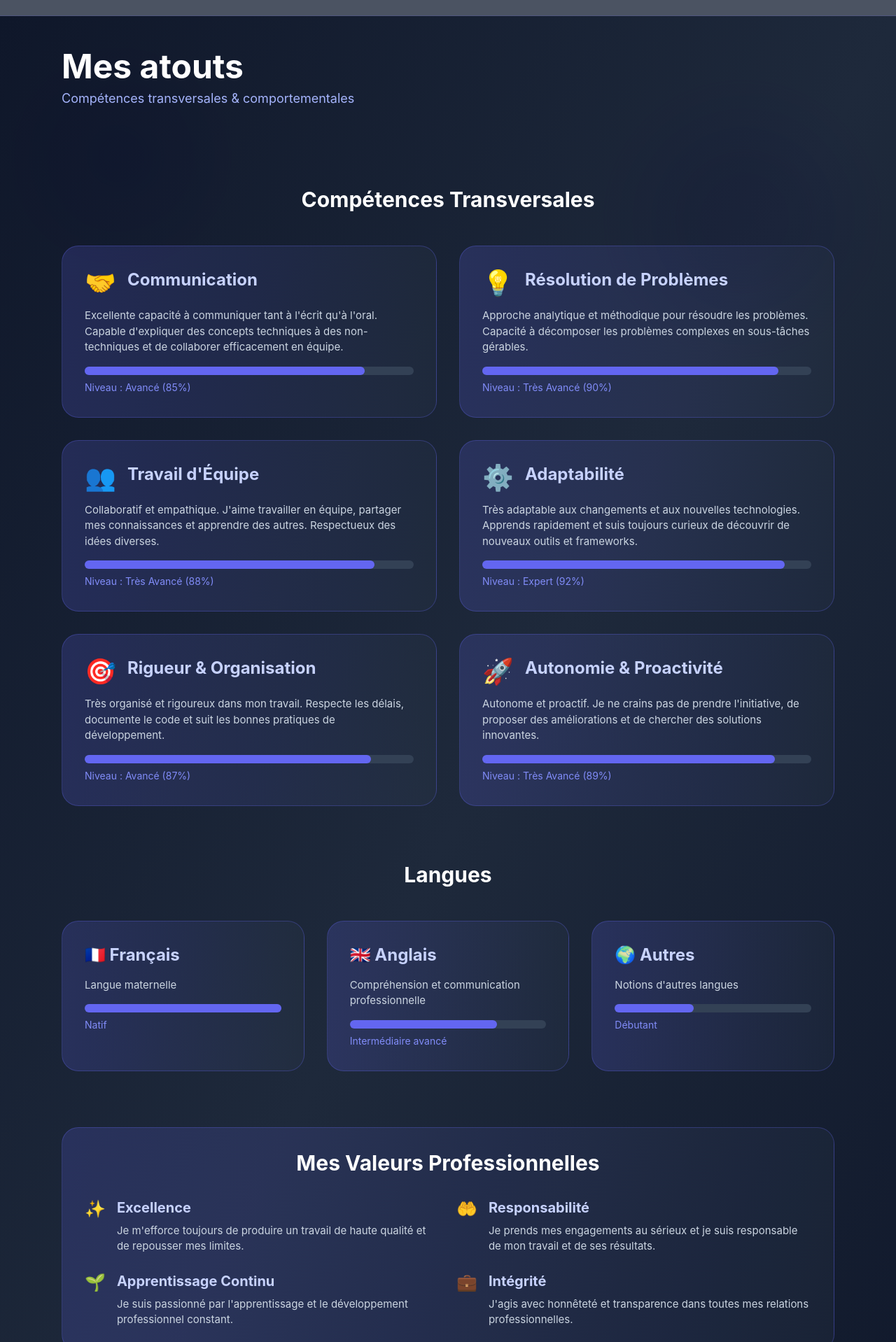
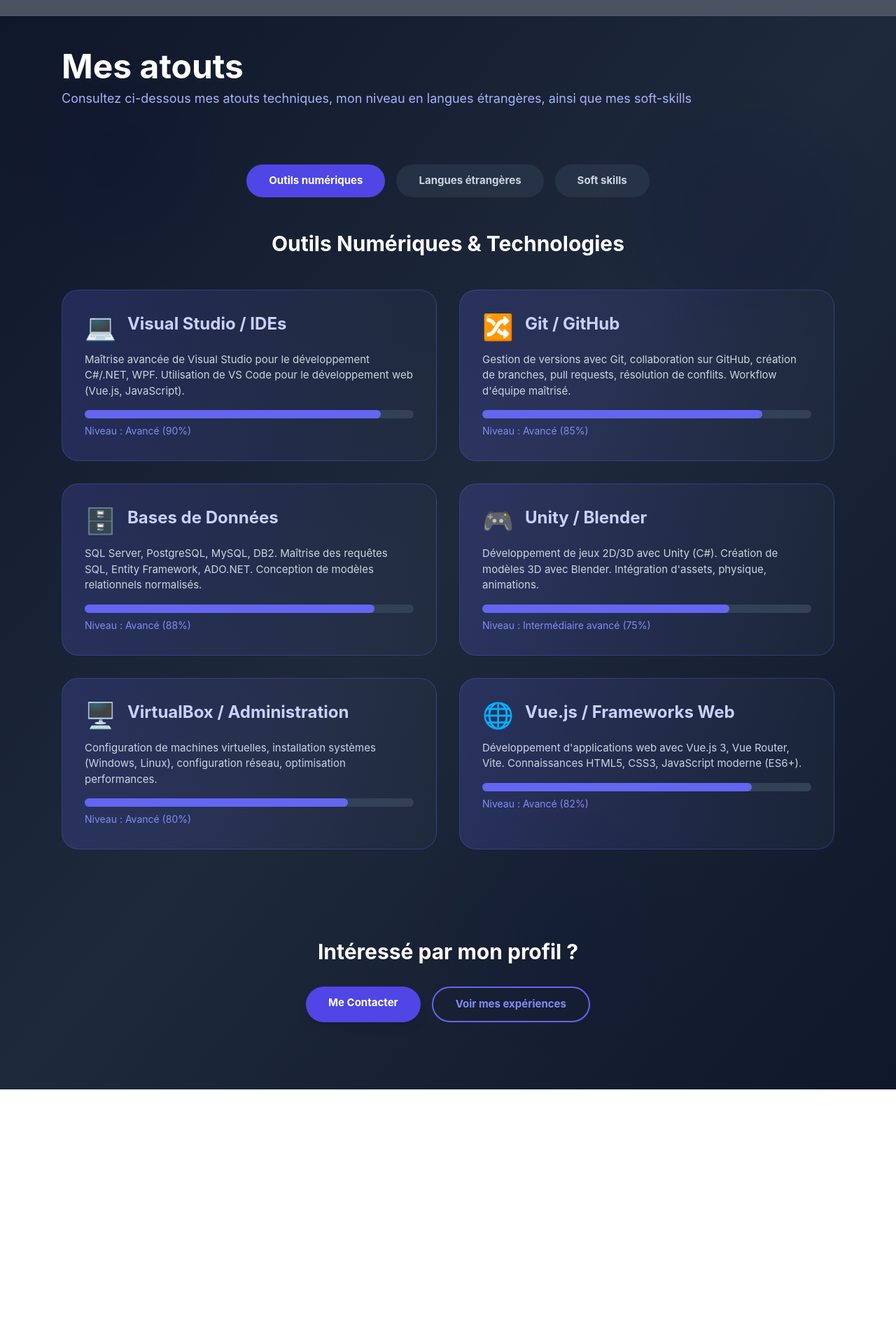
Before and after one commit to ethann-ol/ethann-ol.github.io, a Vue app in the folder e-portefolio/: page /mes-atouts in a window 1280 px wide. Shown: the part 42-1960 px from the top of the page at 70% size. After the commit the page ends 1599 px from the top, so only its background shows below. Built offline with nearby package versions, Linux system fonts and the light colour scheme.

Commit message:
maj softskill

```diff
--- a/e-portefolio/src/pages/SoftSkills.vue
+++ b/e-portefolio/src/pages/SoftSkills.vue
@@ -1,4 +1,11 @@
 <script setup>
+import { ref } from 'vue'
+
+const activeTab = ref('outils')
+
+const setTab = (tab) => {
+  activeTab.value = tab
+}
 </script>
 
 <template>
@@ -12,28 +19,184 @@
     <div class="relative z-10">
       <header class="pt-12 pb-8 max-w-6xl mx-auto px-6">
         <h1 class="text-5xl font-bold text-white mb-2">Mes atouts</h1>
-        <p class="text-indigo-300 text-lg">Compétences transversales & comportementales</p>
+        <p class="text-indigo-300 text-lg">Consultez ci-dessous mes atouts techniques, mon niveau en langues étrangères, ainsi que mes soft-skills</p>
       </header>
 
-      <main class="max-w-6xl mx-auto px-6 py-20">
-        <!-- Soft Skills principales -->
-        <section class="mb-20">
-          <h2 class="text-3xl font-bold text-white mb-12 text-center">Compétences Transversales</h2>
+      <main class="max-w-6xl mx-auto px-6 py-12">
+        <!-- Tabs Navigation -->
+        <div class="flex justify-center gap-4 mb-12 flex-wrap">
+          <button
+            @click="setTab('outils')"
+            :class="activeTab === 'outils' ? 'bg-indigo-600 text-white' : 'bg-slate-700/50 text-slate-300 hover:bg-slate-700'"
+            class="px-8 py-3 font-bold rounded-full transition-all duration-300"
+          >
+            Outils numériques
+          </button>
+          <button
+            @click="setTab('langues')"
+            :class="activeTab === 'langues' ? 'bg-indigo-600 text-white' : 'bg-slate-700/50 text-slate-300 hover:bg-slate-700'"
+            class="px-8 py-3 font-bold rounded-full transition-all duration-300"
+          >
+            Langues étrangères
+          </button>
+          <button
+            @click="setTab('softskills')"
+            :class="activeTab === 'softskills' ? 'bg-indigo-600 text-white' : 'bg-slate-700/50 text-slate-300 hover:bg-slate-700'"
+            class="px-8 py-3 font-bold rounded-full transition-all duration-300"
+          >
+            Soft skills
+          </button>
+        </div>
+
+        <!-- Tab Content: Outils numériques -->
+        <section v-if="activeTab === 'outils'" class="mb-20">
+          <h2 class="text-3xl font-bold text-white mb-12 text-center">Outils Numériques & Technologies</h2>
+
+          <div class="grid md:grid-cols-2 gap-8">
+            <!-- Visual Studio / IDEs -->
+            <div class="bg-gradient-to-r from-indigo-500/20 to-slate-700/20 rounded-3xl p-8 border border-indigo-500/30 hover:border-indigo-400/50 transition-all duration-300">
+              <div class="flex items-start gap-4 mb-4">
+                <div class="text-4xl">💻</div>
+                <h3 class="text-2xl font-bold text-indigo-200">Visual Studio / IDEs</h3>
+              </div>
+              <p class="text-slate-300 mb-4">
+                Maîtrise avancée de Visual Studio pour le développement C#/.NET, WPF. Utilisation de VS Code pour le développement web (Vue.js, JavaScript).
+              </p>
+              <div class="w-full bg-slate-700 rounded-full h-3">
+                <div class="bg-indigo-500 h-3 rounded-full" style="width: 90%"></div>
+              </div>
+              <p class="text-indigo-400 text-sm mt-2">Niveau : Avancé (90%)</p>
+            </div>
+
+            <!-- Git / GitHub -->
+            <div class="bg-gradient-to-r from-indigo-500/20 to-slate-700/20 rounded-3xl p-8 border border-indigo-500/30 hover:border-indigo-400/50 transition-all duration-300">
+              <div class="flex items-start gap-4 mb-4">
+                <div class="text-4xl">🔀</div>
+                <h3 class="text-2xl font-bold text-indigo-200">Git / GitHub</h3>
+              </div>
+              <p class="text-slate-300 mb-4">
+                Gestion de versions avec Git, collaboration sur GitHub, création de branches, pull requests, résolution de conflits. Workflow d'équipe maîtrisé.
+              </p>
+              <div class="w-full bg-slate-700 rounded-full h-3">
+                <div class="bg-indigo-500 h-3 rounded-full" style="width: 85%"></div>
+              </div>
+              <p class="text-indigo-400 text-sm mt-2">Niveau : Avancé (85%)</p>
+            </div>
+
+            <!-- Bases de données -->
+            <div class="bg-gradient-to-r from-indigo-500/20 to-slate-700/20 rounded-3xl p-8 border border-indigo-500/30 hover:border-indigo-400/50 transition-all duration-300">
+              <div class="flex items-start gap-4 mb-4">
+                <div class="text-4xl">🗄️</div>
+                <h3 class="text-2xl font-bold text-indigo-200">Bases de Données</h3>
+              </div>
+              <p class="text-slate-300 mb-4">
+                SQL Server, PostgreSQL, MySQL, DB2. Maîtrise des requêtes SQL, Entity Framework, ADO.NET. Conception de modèles relationnels normalisés.
+              </p>
+              <div class="w-full bg-slate-700 rounded-full h-3">
+                <div class="bg-indigo-500 h-3 rounded-full" style="width: 88%"></div>
+              </div>
+              <p class="text-indigo-400 text-sm mt-2">Niveau : Avancé (88%)</p>
+            </div>
+
+            <!-- Unity / Blender -->
+            <div class="bg-gradient-to-r from-indigo-500/20 to-slate-700/20 rounded-3xl p-8 border border-indigo-500/30 hover:border-indigo-400/50 transition-all duration-300">
+              <div class="flex items-start gap-4 mb-4">
+                <div class="text-4xl">🎮</div>
+                <h3 class="text-2xl font-bold text-indigo-200">Unity / Blender</h3>
+              </div>
+              <p class="text-slate-300 mb-4">
+                Développement de jeux 2D/3D avec Unity (C#). Création de modèles 3D avec Blender. Intégration d'assets, physique, animations.
+              </p>
+              <div class="w-full bg-slate-700 rounded-full h-3">
+                <div class="bg-indigo-500 h-3 rounded-full" style="width: 75%"></div>
+              </div>
+              <p class="text-indigo-400 text-sm mt-2">Niveau : Intermédiaire avancé (75%)</p>
+            </div>
+
+            <!-- VirtualBox / Systèmes -->
+            <div class="bg-gradient-to-r from-indigo-500/20 to-slate-700/20 rounded-3xl p-8 border border-indigo-500/30 hover:border-indigo-400/50 transition-all duration-300">
+              <div class="flex items-start gap-4 mb-4">
+                <div class="text-4xl">🖥️</div>
+                <h3 class="text-2xl font-bold text-indigo-200">VirtualBox / Administration</h3>
+              </div>
+              <p class="text-slate-300 mb-4">
+                Configuration de machines virtuelles, installation systèmes (Windows, Linux), configuration réseau, optimisation performances.
+              </p>
+              <div class="w-full bg-slate-700 rounded-full h-3">
+                <div class="bg-indigo-500 h-3 rounded-full" style="width: 80%"></div>
+              </div>
+              <p class="text-indigo-400 text-sm mt-2">Niveau : Avancé (80%)</p>
+            </div>
+
+            <!-- Frameworks Web -->
+            <div class="bg-gradient-to-r from-indigo-500/20 to-slate-700/20 rounded-3xl p-8 border border-indigo-500/30 hover:border-indigo-400/50 transition-all duration-300">
+              <div class="flex items-start gap-4 mb-4">
+                <div class="text-4xl">🌐</div>
+                <h3 class="text-2xl font-bold text-indigo-200">Vue.js / Frameworks Web</h3>
+              </div>
+              <p class="text-slate-300 mb-4">
+                Développement d'applications web avec Vue.js 3, Vue Router, Vite. Connaissances HTML5, CSS3, JavaScript moderne (ES6+).
+              </p>
+              <div class="w-full bg-slate-700 rounded-full h-3">
+                <div class="bg-indigo-500 h-3 rounded-full" style="width: 82%"></div>
+              </div>
+              <p class="text-indigo-400 text-sm mt-2">Niveau : Avancé (82%)</p>
+            </div>
+          </div>
+        </section>
+
+        <!-- Tab Content: Langues -->
+        <section v-if="activeTab === 'langues'" class="mb-20">
+          <h2 class="text-3xl font-bold text-white mb-12 text-center">Langues Étrangères</h2>
+          <div class="grid md:grid-cols-2 gap-8 max-w-4xl mx-auto">
+            <!-- Français -->
+            <div class="bg-gradient-to-r from-indigo-500/20 to-slate-700/20 rounded-3xl p-8 border border-indigo-500/30">
+              <div class="flex items-center gap-4 mb-6">
+                <span class="text-5xl">🇫🇷</span>
+                <h3 class="text-3xl font-bold text-indigo-200">Français</h3>
+              </div>
+              <p class="text-slate-300 mb-4 text-lg">Langue maternelle</p>
+              <p class="text-slate-400 text-sm mb-4">Maîtrise complète à l'écrit et à l'oral</p>
+              <div class="w-full bg-slate-700 rounded-full h-4">
+                <div class="bg-indigo-500 h-4 rounded-full" style="width: 100%"></div>
+              </div>
+              <p class="text-indigo-400 text-sm mt-3 font-semibold">Niveau : Natif</p>
+            </div>
+
+            <!-- Anglais -->
+            <div class="bg-gradient-to-r from-indigo-500/20 to-slate-700/20 rounded-3xl p-8 border border-indigo-500/30">
+              <div class="flex items-center gap-4 mb-6">
+                <span class="text-5xl">🇬🇧</span>
+                <h3 class="text-3xl font-bold text-indigo-200">Anglais</h3>
+              </div>
+              <p class="text-slate-300 mb-4 text-lg">Compréhension technique et professionnelle</p>
+              <p class="text-slate-400 text-sm mb-4">Lecture de documentation technique, communication écrite</p>
+              <div class="w-full bg-slate-700 rounded-full h-4">
+                <div class="bg-indigo-500 h-4 rounded-full" style="width: 70%"></div>
+              </div>
+              <p class="text-indigo-400 text-sm mt-3 font-semibold">Niveau : Intermédiaire (B1-B2)</p>
+            </div>
+          </div>
+        </section>
+
+        <!-- Tab Content: Soft Skills -->
+        <section v-if="activeTab === 'softskills'" class="mb-20">
+          <h2 class="text-3xl font-bold text-white mb-12 text-center">Soft Skills & Qualités Comportementales</h2>
 
           <div class="grid md:grid-cols-2 gap-8">
             <!-- Soft Skill 1 -->
             <div class="bg-gradient-to-r from-indigo-500/20 to-slate-700/20 rounded-3xl p-8 border border-indigo-500/30 hover:border-indigo-400/50 transition-all duration-300">
               <div class="flex items-start gap-4 mb-4">
                 <div class="text-4xl">🤝</div>
-                <h3 class="text-2xl font-bold text-indigo-200">Communication</h3>
+                <h3 class="text-2xl font-bold text-indigo-200">Travail d'Équipe</h3>
               </div>
               <p class="text-slate-300 mb-4">
-                Excellente capacité à communiquer tant à l'écrit qu'à l'oral. Capable d'expliquer des concepts techniques à des non-techniques et de collaborer efficacement en équipe.
+                Excellent collaborateur, capable de travailler efficacement en binôme ou en équipe. Partage des connaissances, écoute active et respect des idées diverses.
               </p>
               <div class="w-full bg-slate-700 rounded-full h-3">
-                <div class="bg-indigo-500 h-3 rounded-full" style="width: 85%"></div>
+                <div class="bg-indigo-500 h-3 rounded-full" style="width: 90%"></div>
               </div>
-              <p class="text-indigo-400 text-sm mt-2">Niveau : Avancé (85%)</p>
+              <p class="text-indigo-400 text-sm mt-2">Niveau : Très Avancé (90%)</p>
             </div>
 
             <!-- Soft Skill 2 -->
@@ -43,22 +206,22 @@
                 <h3 class="text-2xl font-bold text-indigo-200">Résolution de Problèmes</h3>
               </div>
               <p class="text-slate-300 mb-4">
-                Approche analytique et méthodique pour résoudre les problèmes. Capacité à décomposer les problèmes complexes en sous-tâches gérables.
+                Approche analytique et méthodique. Capacité à décomposer les problèmes complexes, identifier les causes racines et proposer des solutions efficaces.
               </p>
               <div class="w-full bg-slate-700 rounded-full h-3">
-                <div class="bg-indigo-500 h-3 rounded-full" style="width: 90%"></div>
+                <div class="bg-indigo-500 h-3 rounded-full" style="width: 92%"></div>
               </div>
-              <p class="text-indigo-400 text-sm mt-2">Niveau : Très Avancé (90%)</p>
+              <p class="text-indigo-400 text-sm mt-2">Niveau : Expert (92%)</p>
             </div>
 
             <!-- Soft Skill 3 -->
             <div class="bg-gradient-to-r from-indigo-500/20 to-slate-700/20 rounded-3xl p-8 border border-indigo-500/30 hover:border-indigo-400/50 transition-all duration-300">
               <div class="flex items-start gap-4 mb-4">
-                <div class="text-4xl">👥</div>
-                <h3 class="text-2xl font-bold text-indigo-200">Travail d'Équipe</h3>
+                <div class="text-4xl">🚀</div>
+                <h3 class="text-2xl font-bold text-indigo-200">Autonomie & Proactivité</h3>
               </div>
               <p class="text-slate-300 mb-4">
-                Collaboratif et empathique. J'aime travailler en équipe, partager mes connaissances et apprendre des autres. Respectueux des idées diverses.
+                Autonome dans mes projets, capable de prendre des initiatives et de proposer des améliorations. Je n'hésite pas à chercher des solutions de manière proactive.
               </p>
               <div class="w-full bg-slate-700 rounded-full h-3">
                 <div class="bg-indigo-500 h-3 rounded-full" style="width: 88%"></div>
@@ -73,12 +236,12 @@
                 <h3 class="text-2xl font-bold text-indigo-200">Adaptabilité</h3>
               </div>
               <p class="text-slate-300 mb-4">
-                Très adaptable aux changements et aux nouvelles technologies. Apprends rapidement et suis toujours curieux de découvrir de nouveaux outils et frameworks.
+                Très adaptable aux changements technologiques et organisationnels. Apprends rapidement de nouveaux langages, frameworks et méthodologies de travail.
               </p>
               <div class="w-full bg-slate-700 rounded-full h-3">
-                <div class="bg-indigo-500 h-3 rounded-full" style="width: 92%"></div>
+                <div class="bg-indigo-500 h-3 rounded-full" style="width: 91%"></div>
               </div>
-              <p class="text-indigo-400 text-sm mt-2">Niveau : Expert (92%)</p>
+              <p class="text-indigo-400 text-sm mt-2">Niveau : Très Avancé (91%)</p>
             </div>
 
             <!-- Soft Skill 5 -->
@@ -88,7 +251,7 @@
                 <h3 class="text-2xl font-bold text-indigo-200">Rigueur & Organisation</h3>
               </div>
               <p class="text-slate-300 mb-4">
-                Très organisé et rigoureux dans mon travail. Respecte les délais, documente le code et suit les bonnes pratiques de développement.
+                Très organisé et rigoureux. Respect des délais, documentation claire, suivi des bonnes pratiques de développement et conventions de code.
               </p>
               <div class="w-full bg-slate-700 rounded-full h-3">
                 <div class="bg-indigo-500 h-3 rounded-full" style="width: 87%"></div>
@@ -99,11 +262,41 @@
             <!-- Soft Skill 6 -->
             <div class="bg-gradient-to-r from-indigo-500/20 to-slate-700/20 rounded-3xl p-8 border border-indigo-500/30 hover:border-indigo-400/50 transition-all duration-300">
               <div class="flex items-start gap-4 mb-4">
-                <div class="text-4xl">🚀</div>
-                <h3 class="text-2xl font-bold text-indigo-200">Autonomie & Proactivité</h3>
+                <div class="text-4xl">💬</div>
+                <h3 class="text-2xl font-bold text-indigo-200">Communication</h3>
               </div>
               <p class="text-slate-300 mb-4">
-                Autonome et proactif. Je ne crains pas de prendre l'initiative, de proposer des améliorations et de chercher des solutions innovantes.
+                Bonne capacité de communication, tant à l'écrit qu'à l'oral. Capable d'expliquer des concepts techniques de manière claire et accessible.
+              </p>
+              <div class="w-full bg-slate-700 rounded-full h-3">
+                <div class="bg-indigo-500 h-3 rounded-full" style="width: 83%"></div>
+              </div>
+              <p class="text-indigo-400 text-sm mt-2">Niveau : Avancé (83%)</p>
+            </div>
+
+            <!-- Soft Skill 7 -->
+            <div class="bg-gradient-to-r from-indigo-500/20 to-slate-700/20 rounded-3xl p-8 border border-indigo-500/30 hover:border-indigo-400/50 transition-all duration-300">
+              <div class="flex items-start gap-4 mb-4">
+                <div class="text-4xl">🌱</div>
+                <h3 class="text-2xl font-bold text-indigo-200">Curiosité & Apprentissage</h3>
+              </div>
+              <p class="text-slate-300 mb-4">
+                Passionné par l'apprentissage continu. Toujours curieux de découvrir de nouvelles technologies, méthodes et bonnes pratiques du développement.
+              </p>
+              <div class="w-full bg-slate-700 rounded-full h-3">
+                <div class="bg-indigo-500 h-3 rounded-full" style="width: 94%"></div>
+              </div>
+              <p class="text-indigo-400 text-sm mt-2">Niveau : Expert (94%)</p>
+            </div>
+
+            <!-- Soft Skill 8 -->
+            <div class="bg-gradient-to-r from-indigo-500/20 to-slate-700/20 rounded-3xl p-8 border border-indigo-500/30 hover:border-indigo-400/50 transition-all duration-300">
+              <div class="flex items-start gap-4 mb-4">
+                <div class="text-4xl">🤲</div>
+                <h3 class="text-2xl font-bold text-indigo-200">Fiabilité & Engagement</h3>
+              </div>
+              <p class="text-slate-300 mb-4">
+                Fiable et engagé dans mes projets. Je prends mes responsabilités au sérieux et m'assure de la qualité et du respect des engagements pris.
               </p>
               <div class="w-full bg-slate-700 rounded-full h-3">
                 <div class="bg-indigo-500 h-3 rounded-full" style="width: 89%"></div>
@@ -113,87 +306,16 @@
           </div>
         </section>
 
-        <!-- Langues -->
-        <section class="mb-20">
-          <h2 class="text-3xl font-bold text-white mb-12 text-center">Langues</h2>
-          <div class="grid md:grid-cols-3 gap-8">
-            <!-- Français -->
-            <div class="bg-gradient-to-r from-indigo-500/20 to-slate-700/20 rounded-3xl p-8 border border-indigo-500/30">
-              <h3 class="text-2xl font-bold text-indigo-200 mb-4">🇫🇷 Français</h3>
-              <p class="text-slate-300 mb-4">Langue maternelle</p>
-              <div class="w-full bg-slate-700 rounded-full h-3">
-                <div class="bg-indigo-500 h-3 rounded-full" style="width: 100%"></div>
-              </div>
-              <p class="text-indigo-400 text-sm mt-2">Natif</p>
-            </div>
-
-            <!-- Anglais -->
-            <div class="bg-gradient-to-r from-indigo-500/20 to-slate-700/20 rounded-3xl p-8 border border-indigo-500/30">
-              <h3 class="text-2xl font-bold text-indigo-200 mb-4">🇬🇧 Anglais</h3>
-              <p class="text-slate-300 mb-4">Compréhension et communication professionnelle</p>
-              <div class="w-full bg-slate-700 rounded-full h-3">
-                <div class="bg-indigo-500 h-3 rounded-full" style="width: 75%"></div>
-              </div>
-              <p class="text-indigo-400 text-sm mt-2">Intermédiaire avancé</p>
-            </div>
-
-            <!-- Autres langues -->
-            <div class="bg-gradient-to-r from-indigo-500/20 to-slate-700/20 rounded-3xl p-8 border border-indigo-500/30">
-              <h3 class="text-2xl font-bold text-indigo-200 mb-4">🌍 Autres</h3>
-              <p class="text-slate-300 mb-4">Notions d'autres langues</p>
-              <div class="w-full bg-slate-700 rounded-full h-3">
-                <div class="bg-indigo-500 h-3 rounded-full" style="width: 40%"></div>
-              </div>
-              <p class="text-indigo-400 text-sm mt-2">Débutant</p>
-            </div>
-          </div>
-        </section>
-
-        <!-- Valeurs personnelles -->
-        <section class="bg-gradient-to-r from-indigo-500/20 to-slate-700/20 rounded-3xl p-8 border border-indigo-500/30 mb-20">
-          <h2 class="text-3xl font-bold text-white mb-8 text-center">Mes Valeurs Professionnelles</h2>
-          <div class="grid md:grid-cols-2 gap-6">
-            <div class="flex items-start gap-4">
-              <span class="text-2xl">✨</span>
-              <div>
-                <h4 class="text-xl font-bold text-indigo-200 mb-2">Excellence</h4>
-                <p class="text-slate-300">Je m'efforce toujours de produire un travail de haute qualité et de repousser mes limites.</p>
-              </div>
-            </div>
-            <div class="flex items-start gap-4">
-              <span class="text-2xl">🤲</span>
-              <div>
-                <h4 class="text-xl font-bold text-indigo-200 mb-2">Responsabilité</h4>
-                <p class="text-slate-300">Je prends mes engagements au sérieux et je suis responsable de mon travail et de ses résultats.</p>
-              </div>
-            </div>
-            <div class="flex items-start gap-4">
-              <span class="text-2xl">🌱</span>
-              <div>
-                <h4 class="text-xl font-bold text-indigo-200 mb-2">Apprentissage Continu</h4>
-                <p class="text-slate-300">Je suis passionné par l'apprentissage et le développement professionnel constant.</p>
-              </div>
-            </div>
-            <div class="flex items-start gap-4">
-              <span class="text-2xl">💼</span>
-              <div>
-                <h4 class="text-xl font-bold text-indigo-200 mb-2">Intégrité</h4>
-                <p class="text-slate-300">J'agis avec honnêteté et transparence dans toutes mes relations professionnelles.</p>
-              </div>
-            </div>
-          </div>
-        </section>
-
         <!-- CTA Section -->
-        <section class="text-center py-20">
-          <h2 class="text-3xl font-bold text-white mb-8">Vous me semblez être une bonne correspondance ?</h2>
+        <section class="text-center py-12">
+          <h2 class="text-3xl font-bold text-white mb-8">Intéressé par mon profil ?</h2>
           <div class="flex gap-4 justify-center flex-wrap">
             <router-link to="/" class="px-8 py-3 bg-indigo-600 hover:bg-indigo-700 text-white font-bold rounded-full transition-all duration-300 hover:scale-105 shadow-lg">
-              À propos de moi
+              Me Contacter
             </router-link>
-            <a href="#" class="px-8 py-3 border-2 border-indigo-500 text-indigo-400 hover:bg-indigo-500/10 font-bold rounded-full transition-all duration-300">
-              Me Contacter
-            </a>
+            <router-link to="/experiences" class="px-8 py-3 border-2 border-indigo-500 text-indigo-400 hover:bg-indigo-500/10 font-bold rounded-full transition-all duration-300">
+              Voir mes expériences
+            </router-link>
           </div>
         </section>
       </main>
```
